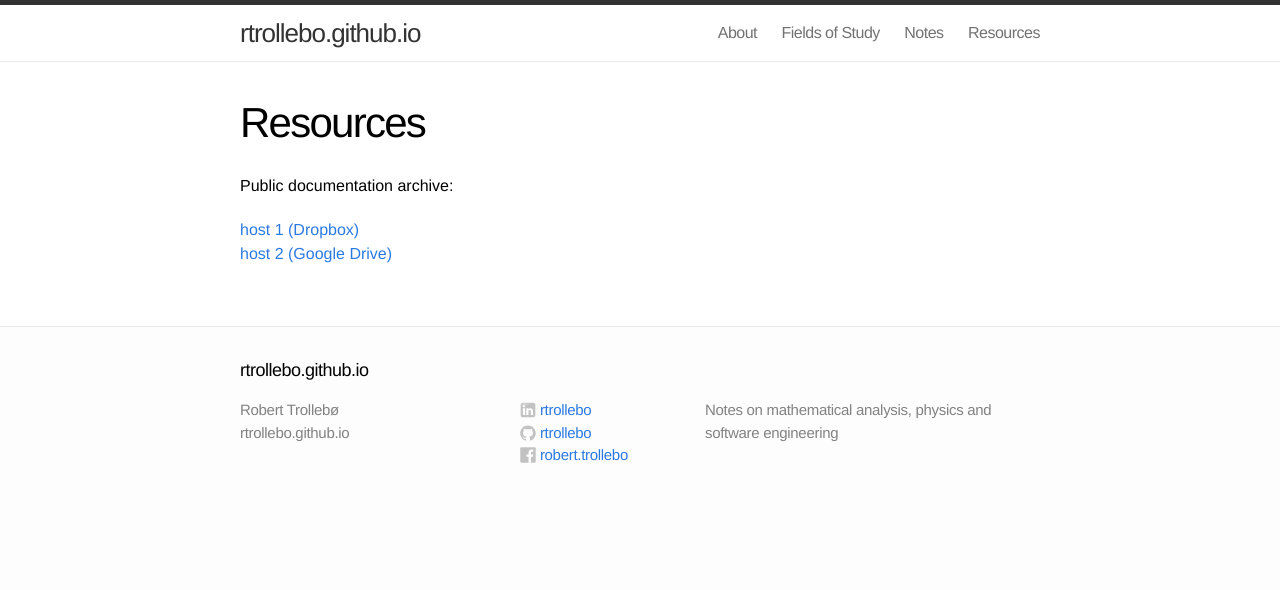
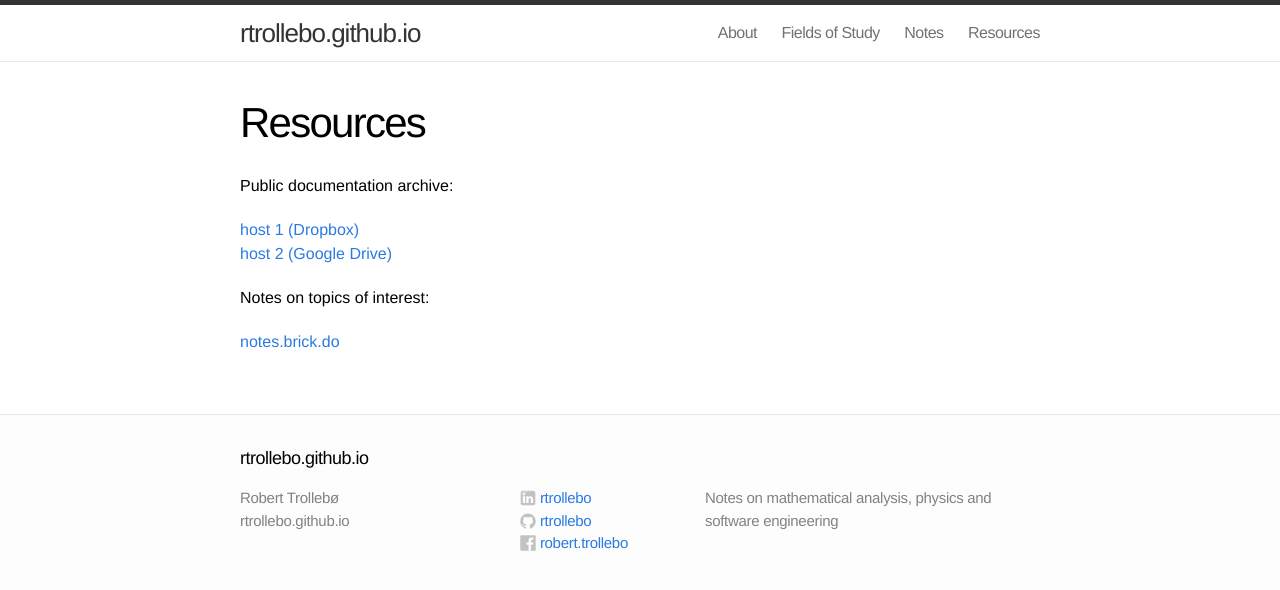
Before and after one commit to rtrollebo/rtrollebo.github.io, a Jekyll site: the page built from repositories.md, in a window 1280 px wide. Shown: the top 590 px of the page. Built offline with Jekyll 4.4.1, drawn with Linux system fonts in a browser that asks for light colours.

Commit message:
fix: add link to notes.brick.do

```diff
--- a/repositories.md
+++ b/repositories.md
@@ -10,3 +10,7 @@ Public documentation archive:
 
 [host 1 (Dropbox)](https://www.dropbox.com/sh/il5cu5kj39a16l4/AADscYj8nOV-eqfayuTx2rkfa?dl=0&lst=)
 [host 2 (Google Drive)](https://drive.google.com/drive/folders/1TkB3YhZdLjQXFBFV7AgWMl219vy55hfb?usp=sharing)
+
+Notes on topics of interest:
+
+[notes.brick.do](http://notes.brick.do)
```
